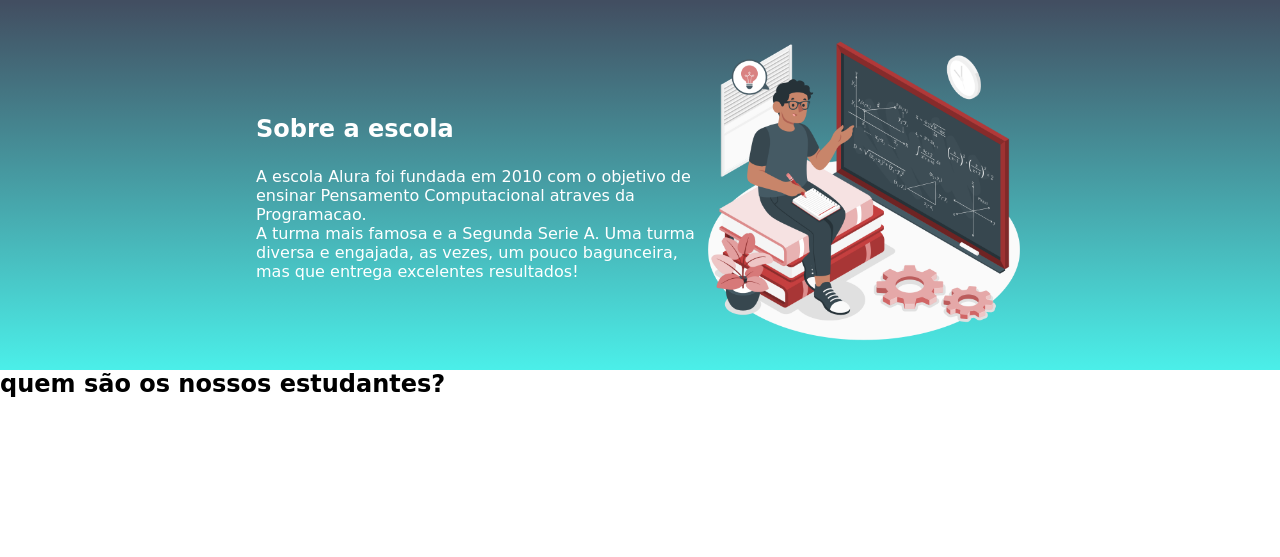
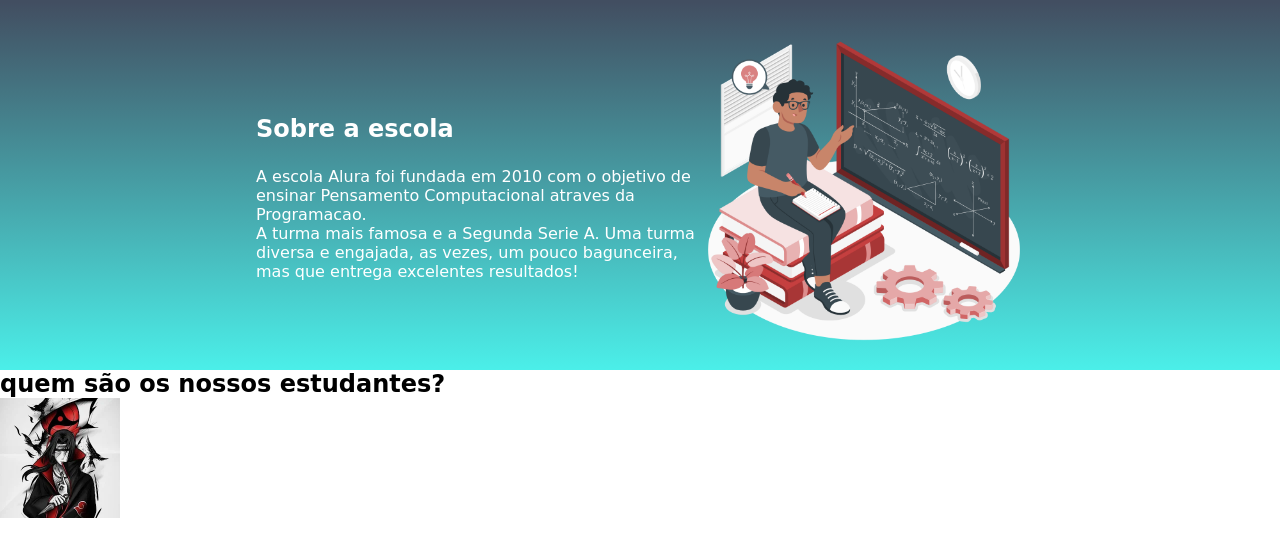
Before and after one commit to carlosH021/site-escola, a plain HTML site: page index.html in a window 1280 px wide. Shown: the part 105-662 px from the top of the page. Drawn offline with Linux system fonts and the light colour scheme; a web font is replaced by a local one.

Commit message:
Add files via upload

```diff
--- a/index.html
+++ b/index.html
@@ -29,7 +29,7 @@
  </section>
     <section class="estudante">
     <h2 class="estudante-titulo">quem são os nossos estudantes?</h2>
-    <img src="" alt="">
+    <img class="estudante-imagem" src="unnamed.webp" alt="foto base">
     </section>
 </body>
 
--- a/style.css
+++ b/style.css
@@ -28,7 +28,6 @@ body{
 .escola-imagem{
     width: 25%;
 }
-
 .escola{
 background-image: linear-gradient(#424e61,#4befe9);
 color: #ffffff;
@@ -44,3 +43,6 @@ padding: 24px 0;
 .escola-titulo{
     padding: 24px 0;
 }
+.estudante-imagem{
+    width: 120px;
+}
```
Also changed, not shown: unnamed.webp (added).
